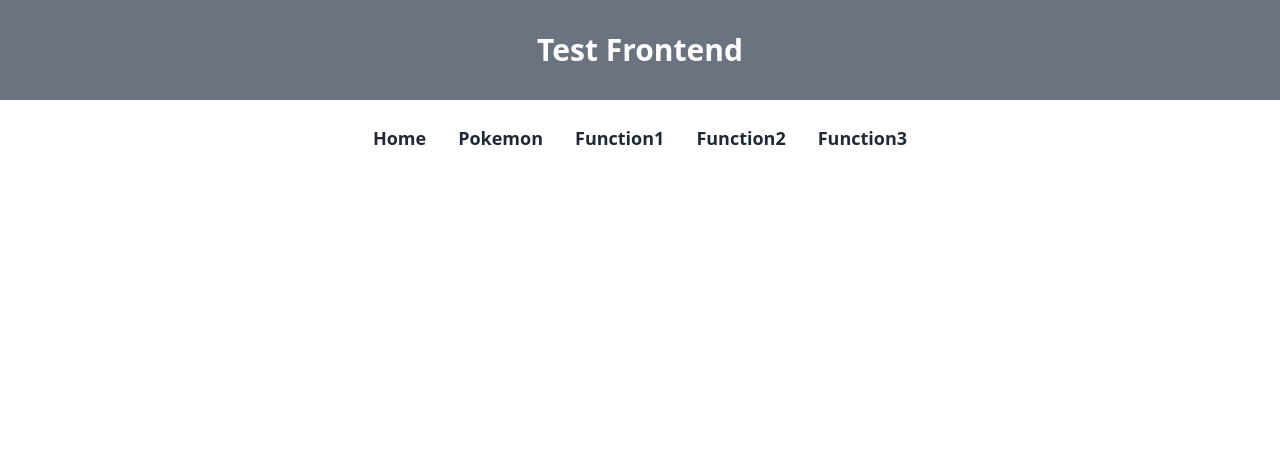
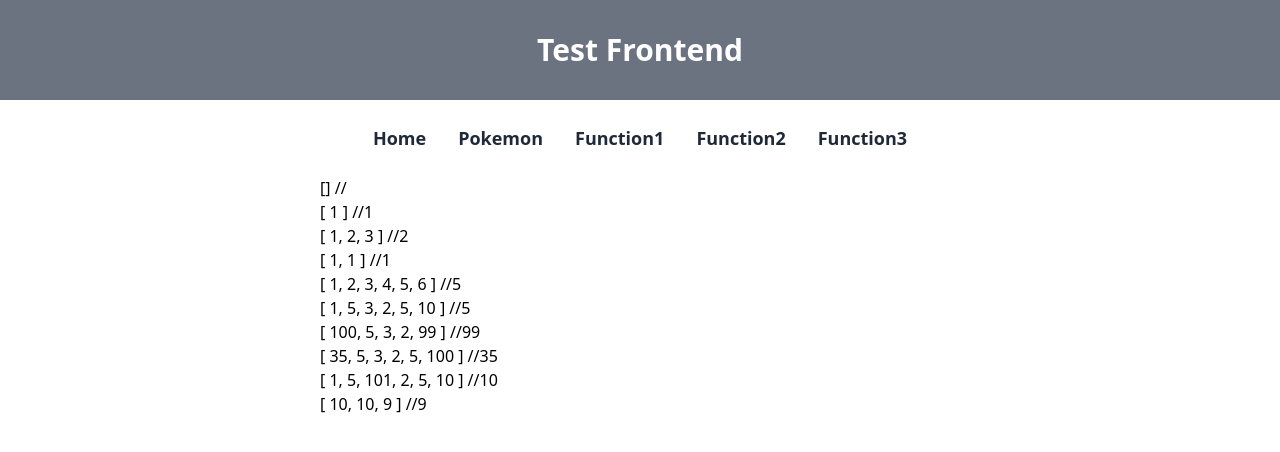
Before and after one commit to mnagon/exam-frontend, a Nuxt app: page /Function3 in a window 1280 px wide. Shown: the top 452 px of the page. Built offline with nearby package versions, Linux system fonts and the light colour scheme.

Commit message:
Update function 3

```diff
--- a/pages/Function3.vue
+++ b/pages/Function3.vue
@@ -1,9 +1,43 @@
 <template>
-  <div class="container mx-auto max-w-screen-sm"></div>
+  <div class="container mx-auto max-w-screen-sm">
+    <p v-for="(arr, i) in testCase" :key="i">
+      {{ arr }} //{{ getSecondMax(arr) }}
+    </p>
+  </div>
 </template>
 
-<script>
-export default {}
+<script lang="ts">
+import Vue from 'vue'
+export default Vue.extend({
+  data() {
+    return {
+      testCase: [
+        [],
+        [1],
+        [1, 2, 3],
+        [1, 1],
+        [1, 2, 3, 4, 5, 6],
+        [1, 5, 3, 2, 5, 10],
+        [100, 5, 3, 2, 99],
+        [35, 5, 3, 2, 5, 100],
+        [1, 5, 101, 2, 5, 10],
+        [10, 10, 9],
+      ],
+    }
+  },
+  computed: {},
+  methods: {
+    getSecondMax(arr: number[]): any {
+      const set = new Set(arr)
+      const uniqueArr = [...set]
+      if (uniqueArr.length < 1) {
+        return null
+      } else if (uniqueArr.length === 1) {
+        return arr[0]
+      } else {
+        return uniqueArr.sort((a, b) => b - a)[1]
+      }
+    },
+  },
+})
 </script>
-
-<style></style>
```
